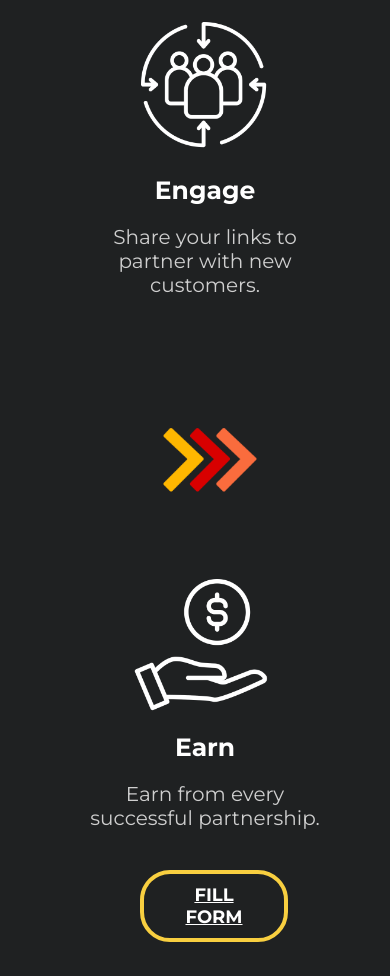
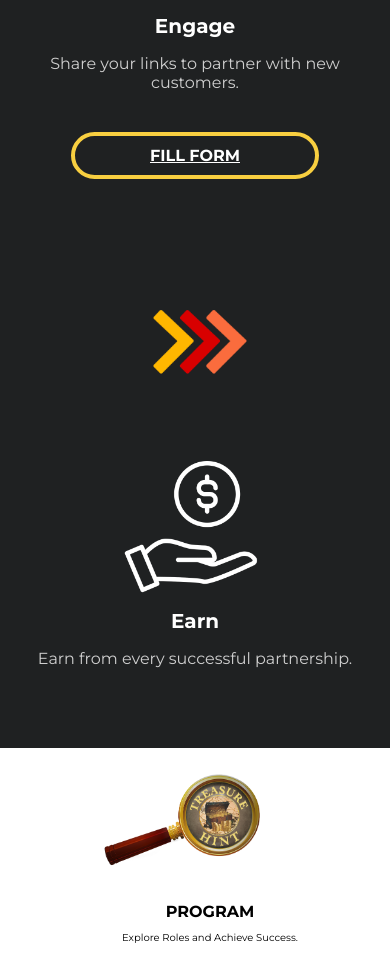
Before and after one commit to anasrajput2580/Project_2580, a React (Create React App) app: page /membership in a window 390 px wide. Shown: the part 5720-6696 px from the top of the page. Built offline with nearby package versions, Linux system fonts and the light colour scheme.

Commit message:
Make PartnerWithUs Responsive

```diff
--- a/src/PartnerWithUs.css
+++ b/src/PartnerWithUs.css
@@ -16,14 +16,14 @@
 
 .partner-steps {
   display: flex;
-    justify-content: space-around;
+  justify-content: center;
   align-items: center;
   flex-wrap: wrap;
-    margin-left: 20px;
+  gap: 20px; /* Add spacing between elements */
 }
+
 .step {
   width: 250px;
-    margin: 20px;
   text-align: center;
 }
 
@@ -59,62 +59,73 @@
   border-radius: 30px;
   cursor: pointer;
   transition: background-color 0.3s, color 0.3s;
-    margin-left: 7px;
+  margin-top: 30px;
   width: 150px;
 }
+
 .arrow {
   width: 200px;
   margin-bottom: -20px;
 }
-  /*
-  .arrow {
-    width: 100px;
-    margin: 0 20px;
 
-  }
-*/
 .handle-gif {
   margin-top: 22px;
   margin-bottom: auto;
   margin-right: -50px;
   margin-left: -40px;
 }
+
+@media (max-width: 1024px) {
+  .partner-steps {
+    flex-direction: column;
+    align-items: center;
+  }
+
+  .step {
+    width: 100%;
+    max-width: 250px;
+  }
+
+  .message-btn {
+    order: 1; /* Ensures the button appears below the steps */
+    margin-top: 20px;
+    width: auto;
+    max-width: 200px;
+  }
+}
 @media (max-width: 768px) {
+  .partner-steps {
+    flex-direction: column;
+    align-items: center;
+  }
+
+  .step {
+    width: 100%;
+    max-width: 100%;
+  }
+
   .message-btn {
-      display: inline-block;
-      padding: 10px 20px;
-      background-color: transparent;
-      border: 4px solid #f8cf40;
-      color: #ffffff;
-      font-weight: bold;
-      font-family: 'Montserrat', sans-serif;
-      font-size: 18px;
-      text-transform: uppercase;
-      border-radius: 30px;
-      cursor: pointer;
-      transition: background-color 0.3s, color 0.3s;
-      margin-left: 100px;
-      margin-right: auto;
-      width: 100px;
+    position: static;
+    margin: 20px 0;
+    width: 100%;
   }
 }
 
 @media (max-width: 480px) {
+  .partner-section h2 {
+    font-size: 25px;
+  }
+
+  .step-title {
+    font-size: 20px;
+  }
+
+  .step-description {
+    font-size: 16px;
+  }
+
   .message-btn {
-      display: inline-block;
-      padding: 10px 20px;
-      background-color: transparent;
-      border: 4px solid #f8cf40;
-      color: #ffffff;
-      font-weight: bold;
-      font-family: 'Montserrat', sans-serif;
-      font-size: 18px;
-      text-transform: uppercase;
-      border-radius: 30px;
-      cursor: pointer;
-      transition: background-color 0.3s, color 0.3s;
-      margin-left: 100px;
-      margin-right: auto;
-      width: 100px;
+    font-size: 16px;
+    width: 90%;
   }
 }
--- a/src/PartnerWithUs.js
+++ b/src/PartnerWithUs.js
@@ -26,6 +26,7 @@ const PartnerWithUs = () => {
           <p className="step-description">
             Share your links to partner with new customers.
           </p>
+          <NavLink to="/contact-us" className="message-btn">Fill Form</NavLink>
         </div>
 
         {/* Arrow GIF */}
@@ -39,8 +40,9 @@ const PartnerWithUs = () => {
           <p className="step-description">
             Earn from every successful partnership.
           </p>
+
         </div>
-        <NavLink to="/contact-us" className="message-btn">Fill Form</NavLink>
+
       </div>
     </div>
   );
```
Lines whose indentation alone changed are shown as unchanged.
